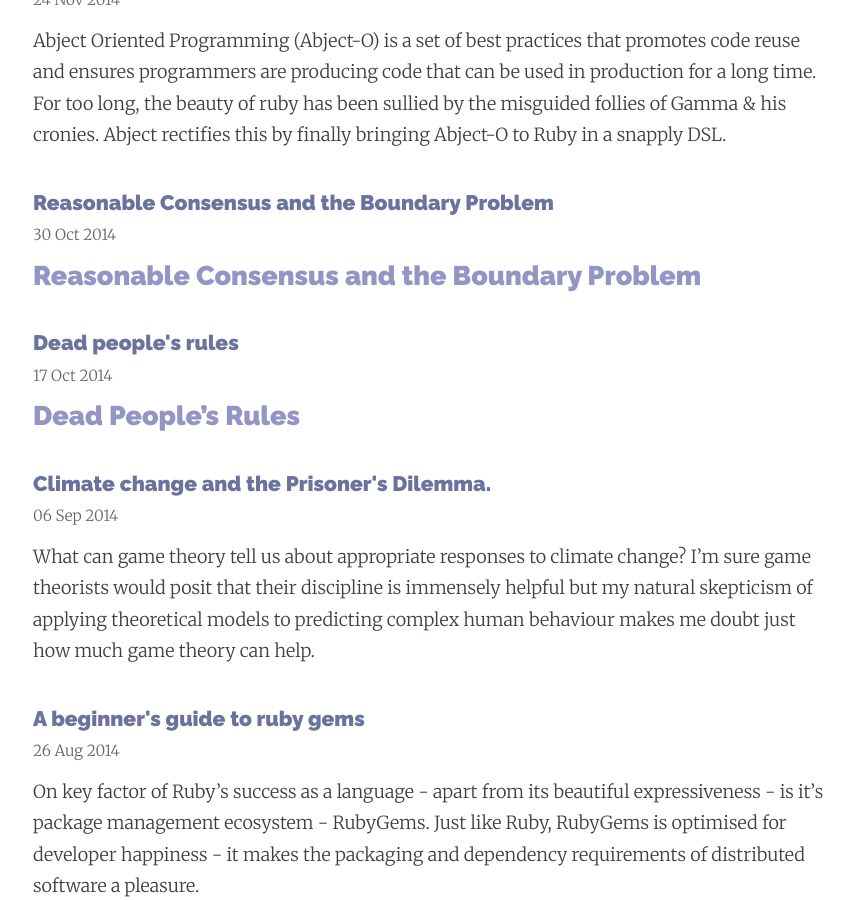
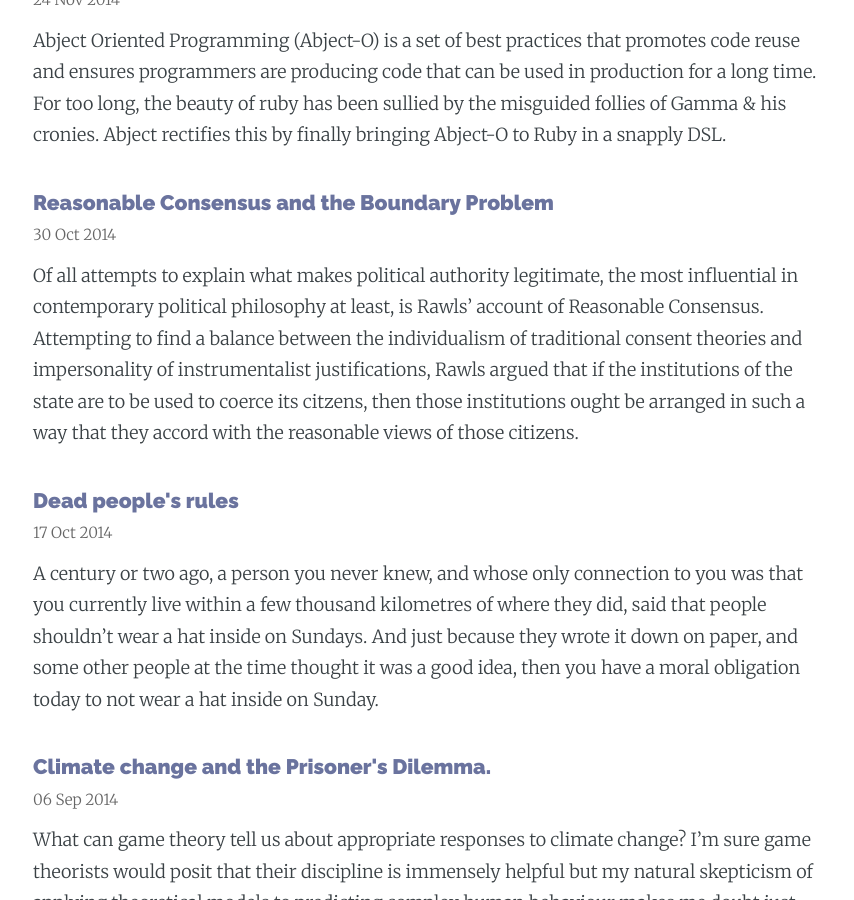
Before and after one commit to davekinkead/davekinkead.github.io, a Jekyll site: the page built from index.html, in a window 1280 px wide and 900 px high, scrolled down 1296 px. Shown: the whole window, without its empty margins (207-1061 px from the left). Built offline with Jekyll 4.4.1, drawn with Linux system fonts in a browser that asks for light colours.

Commit message:
Add dead peoples rules

```diff
--- a/_posts/philosophy/2014-10-17-dead-peoples-rules.md
+++ b/_posts/philosophy/2014-10-17-dead-peoples-rules.md
@@ -4,8 +4,6 @@
 category: thoughts
 date: 17 Oct 2014
 ---
-
-# Dead People's Rules
 
 A century or two ago, a person you never knew, and whose only connection to you was that you currently live within a few thousand kilometres of where they did, said that people shouldn't wear a hat inside on Sundays.  And just because they wrote it down on paper, and some other people at the time thought it was a good idea, then you have a moral obligation today to not wear a hat inside on Sunday.
 
--- a/_posts/philosophy/2014-10-24-reasonable-consensus-boundary-problem.md
+++ b/_posts/philosophy/2014-10-24-reasonable-consensus-boundary-problem.md
@@ -4,8 +4,6 @@
 category: thoughts
 date: 30 Oct 2014
 ---
-
-# Reasonable Consensus and the Boundary Problem
 
 Of all attempts to explain what makes political authority legitimate, the most influential in contemporary political philosophy at least, is Rawls' account of Reasonable Consensus.  Attempting to find a balance between the individualism of traditional consent theories and impersonality of instrumentalist justifications, Rawls argued that if the institutions of the state are to be used to coerce its citzens, then those institutions ought be arranged in such a way that they accord with the reasonable views of those citizens.
 
```
